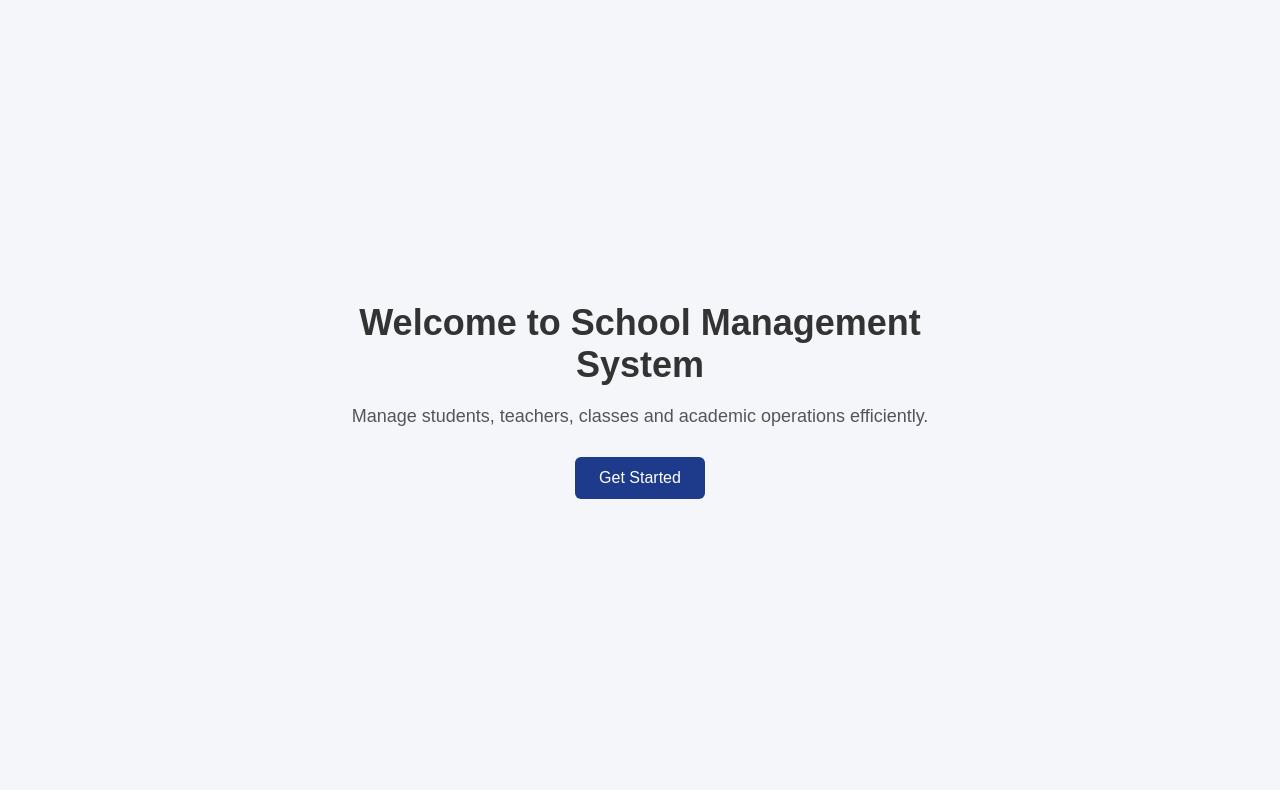
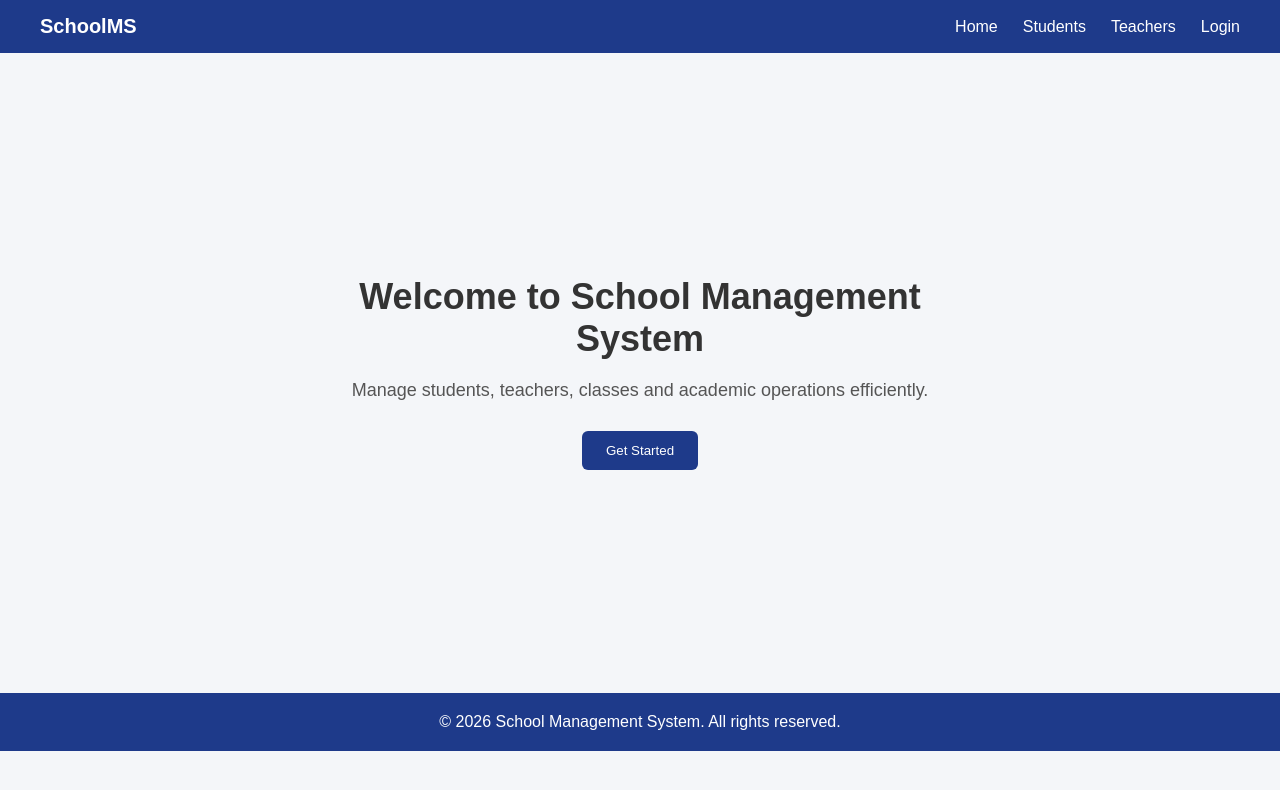
Before and after one commit to mulesanket/school-management-service, a React (Vite) app: page / in a window 1280 px wide. Shown: the top 790 px of the page. Built offline with nearby package versions, Linux system fonts and the light colour scheme.

Commit message:
initial code added

```diff
--- a/src/App.tsx
+++ b/src/App.tsx
@@ -1,16 +1,14 @@
-import "./App.css";
+import Navbar from "./components/layout/Navbar";
+import Footer from "./components/layout/Footer";
+import Home from "./pages/Home";
 
 function App() {
   return (
-    <div className="home">
-      <div className="home-content">
-        <h1>Welcome to School Management System</h1>
-        <p>
-          Manage students, teachers, classes and academic operations efficiently.
-        </p>
-        <button>Get Started</button>
-      </div>
-    </div>
+    <>
+      <Navbar />
+      <Home />
+      <Footer />
+    </>
   );
 }
 
--- /dev/null
+++ b/src/components/layout/Footer.css
@@ -0,0 +1,7 @@
+.footer {
+  width: 100%;
+  background-color: #1e3a8a;
+  color: white;
+  text-align: center;
+  padding: 20px;
+}
--- a/src/components/Footer.tsx
+++ b/src/components/layout/Footer.tsx
@@ -3,7 +3,7 @@ import "./Footer.css";
 const Footer = () => {
   return (
     <footer className="footer">
-      <p>© 2026 School Management System. All rights reserved.</p>
+      © 2026 School Management System. All rights reserved.
     </footer>
   );
 };
--- a/src/components/Navbar.css
+++ b/src/components/layout/Navbar.css
@@ -1,15 +1,17 @@
 .navbar {
+  width: 100%;
+  background-color: #1e3a8a;
+  color: white;
+  padding: 15px 40px;
+
   display: flex;
   justify-content: space-between;
   align-items: center;
-  padding: 15px 40px;
-  background-color: #1e3a8a;
-  color: white;
 }
 
 .logo {
+  font-weight: bold;
   font-size: 20px;
-  font-weight: bold;
 }
 
 .nav-links {
@@ -21,7 +23,3 @@
 .nav-links li {
   cursor: pointer;
 }
-
-.nav-links li:hover {
-  text-decoration: underline;
-}
--- a/src/pages/Home.css
+++ b/src/pages/Home.css
@@ -1,28 +1,32 @@
 .home {
-  text-align: center;
-  padding: 80px 20px;
+  min-height: 80vh;
+  display: flex;
+  justify-content: center;
+  align-items: center;
+  background-color: #f4f6f9;
 }
 
-.home h1 {
-  font-size: 32px;
+.home-content {
+  text-align: center;
+  max-width: 600px;
+}
+
+.home-content h1 {
+  font-size: 36px;
   margin-bottom: 20px;
 }
 
-.home p {
+.home-content p {
   font-size: 18px;
   margin-bottom: 30px;
+  color: #555;
 }
 
-.home button {
-  padding: 10px 20px;
-  font-size: 16px;
+.home-content button {
+  padding: 12px 24px;
   background-color: #1e3a8a;
   color: white;
   border: none;
+  border-radius: 6px;
   cursor: pointer;
-  border-radius: 5px;
 }
-
-.home button:hover {
-  background-color: #2563eb;
-}
--- a/src/pages/Home.tsx
+++ b/src/pages/Home.tsx
@@ -2,11 +2,15 @@ import "./Home.css";
 
 const Home = () => {
   return (
-    <div className="home">
-      <h1>Welcome to School Management System</h1>
-      <p>Manage students, teachers, classes and more efficiently.</p>
-      <button>Get Started</button>
-    </div>
+    <section className="home">
+      <div className="home-content">
+        <h1>Welcome to School Management System</h1>
+        <p>
+          Manage students, teachers, classes and academic operations efficiently.
+        </p>
+        <button>Get Started</button>
+      </div>
+    </section>
   );
 };
 
```
Also changed, not shown: src/components/Footer.css (deleted, +0 -7 lines), src/components/layout/Navbar.tsx (renamed from src/components/Navbar.tsx).
